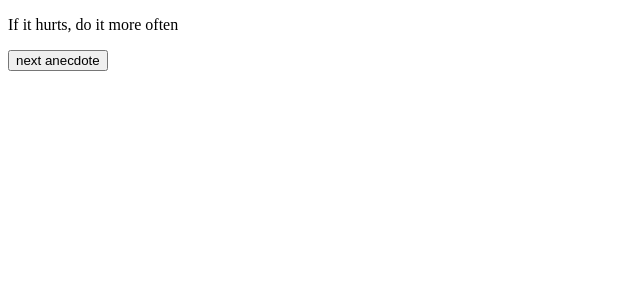
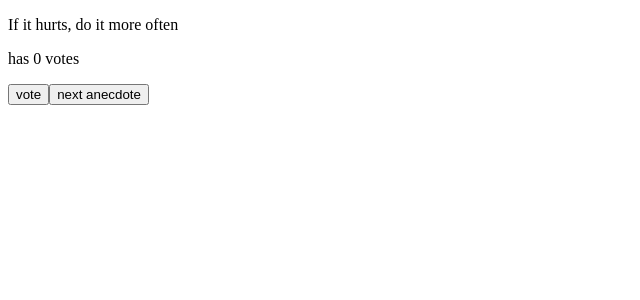
Before and after one commit to gitDiego0/FullStackCourse, a React (Create React App) app in the folder part1/: page / in a window 1280 px wide. Shown: the top 300 px of the page, without its empty margins (0-640 px from the left). Built offline with nearby package versions, Linux system fonts and the light colour scheme.

Commit message:
exercise 1.13

```diff
--- a/part1/src/index.js
+++ b/part1/src/index.js
@@ -7,12 +7,27 @@ const randomizer = () => {
   return Math.floor(Math.random() * 6)
 }
 
+
+
 const App = (props) => {
+  const [votes, setVotes] = useState(Array(props.anecdotes.length).fill(0))
+  const votesCopy = [...votes]
+
   const [selected, setSelected] = useState(0)
+
+  const voteQuote = (selected) => {
+    const newVotes = [...votes]
+    newVotes[selected]++
+    setVotes(newVotes)
+
+    console.log(votes)
+  }
 
   return (
     <div>
       <p>{props.anecdotes[selected]}</p>
+      <p>has {votes[selected]} votes</p>
+      <button onClick={() => voteQuote(selected)}>vote</button>
       <button onClick={() => setSelected(randomizer)}>next anecdote</button>
     </div>
   )
```
